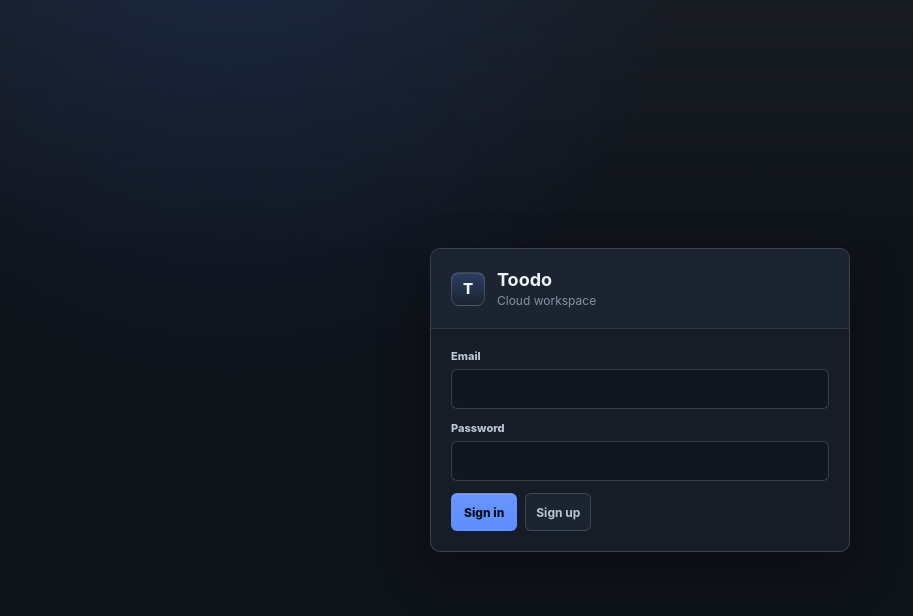
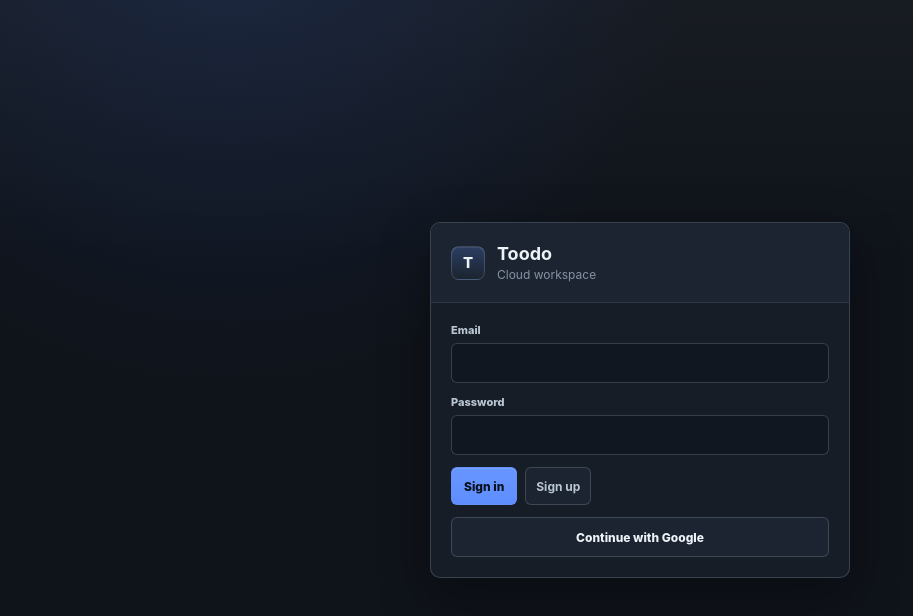
Before and after one commit to Mark-093k/Toodo, a React (Vite) app: page / in a window 1280 px wide. Shown: the top 616 px of the page, without its empty margins (0-913 px from the left). Built offline with nearby package versions, Linux system fonts and the light colour scheme; no server answers.

Commit message:
Add Google OAuth sign-in button

```diff
--- a/src/components/SupabaseAuthPanel.tsx
+++ b/src/components/SupabaseAuthPanel.tsx
@@ -43,6 +43,28 @@ export default function SupabaseAuthPanel({ error }: { error?: string | null })
     void submit('sign-in');
   };
 
+  const handleGoogleSignIn = async () => {
+    setIsSubmitting(true);
+    setMessage('');
+
+    try {
+      const { error } = await getSupabaseClient().auth.signInWithOAuth({
+        provider: 'google',
+        options: {
+          redirectTo: window.location.origin,
+        },
+      });
+
+      if (error) {
+        setMessage(error.message);
+      }
+    } catch (error) {
+      setMessage(error instanceof Error ? error.message : 'Google 로그인 처리 중 오류가 발생했습니다.');
+    } finally {
+      setIsSubmitting(false);
+    }
+  };
+
   return (
     <main className="auth-page">
       <section className="auth-panel" aria-label="Supabase login">
@@ -85,6 +107,10 @@ export default function SupabaseAuthPanel({ error }: { error?: string | null })
             </button>
           </div>
 
+          <button type="button" className="google-button" disabled={isSubmitting} onClick={handleGoogleSignIn}>
+            Continue with Google
+          </button>
+
           {message ? <p className="auth-message">{message}</p> : null}
         </form>
       </section>
--- a/src/styles/global.css
+++ b/src/styles/global.css
@@ -382,6 +382,23 @@ main {
 .auth-actions .primary-button,
 .auth-actions .small-button {
   height: 38px;
+}
+
+.google-button {
+  width: 100%;
+  height: 40px;
+  border: 1px solid var(--border-strong);
+  border-radius: var(--radius-sm);
+  background: var(--surface-2);
+  color: var(--text-primary);
+  cursor: pointer;
+  font-size: var(--text-sm);
+  font-weight: 760;
+}
+
+.google-button:hover:not(:disabled) {
+  border-color: color-mix(in srgb, var(--accent) 34%, var(--border-strong));
+  background: var(--surface-hover);
 }
 
 .auth-message {
```
Also changed, not shown: 1 other file (tests, documents, lock files or other folders).
